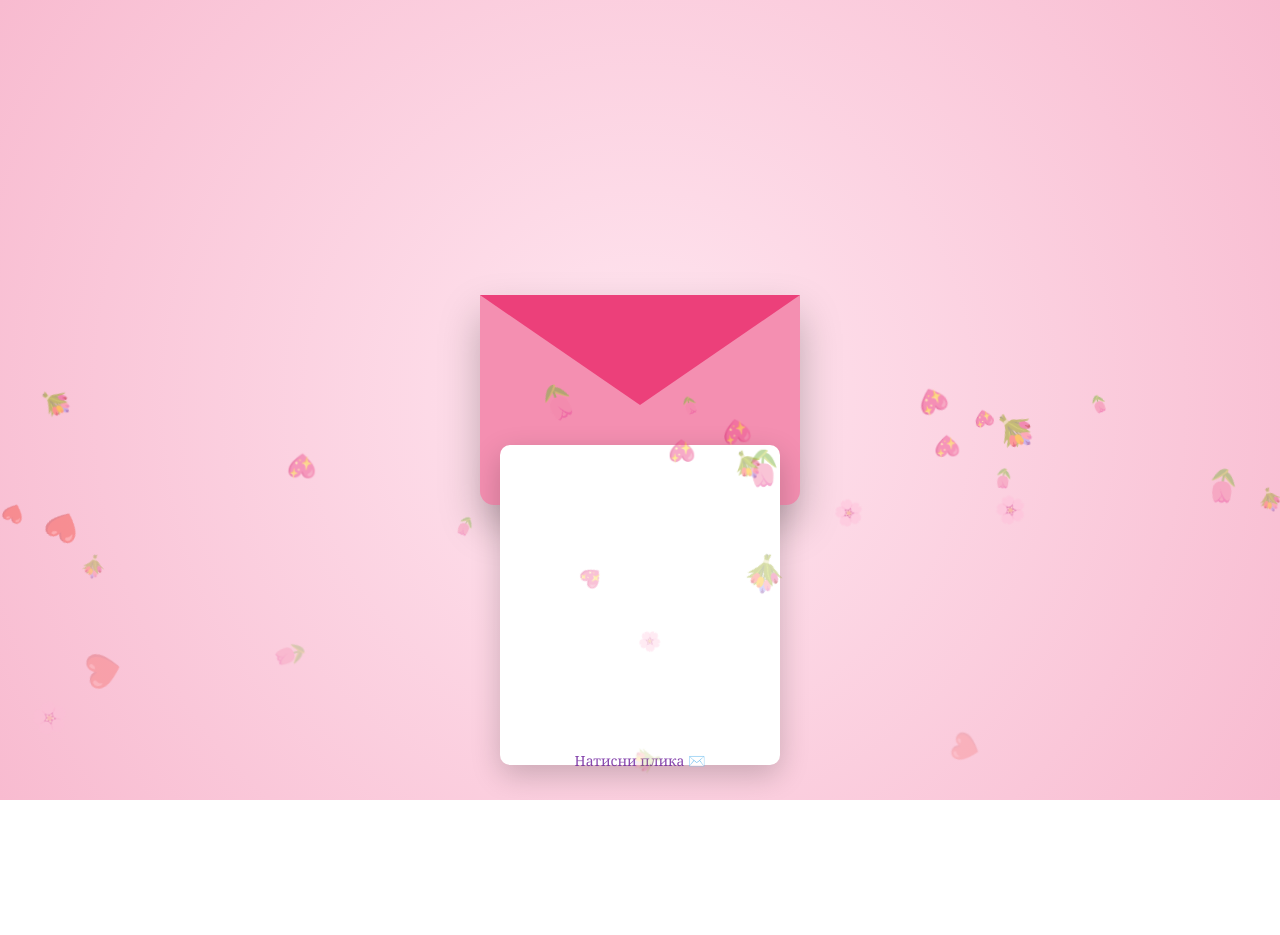
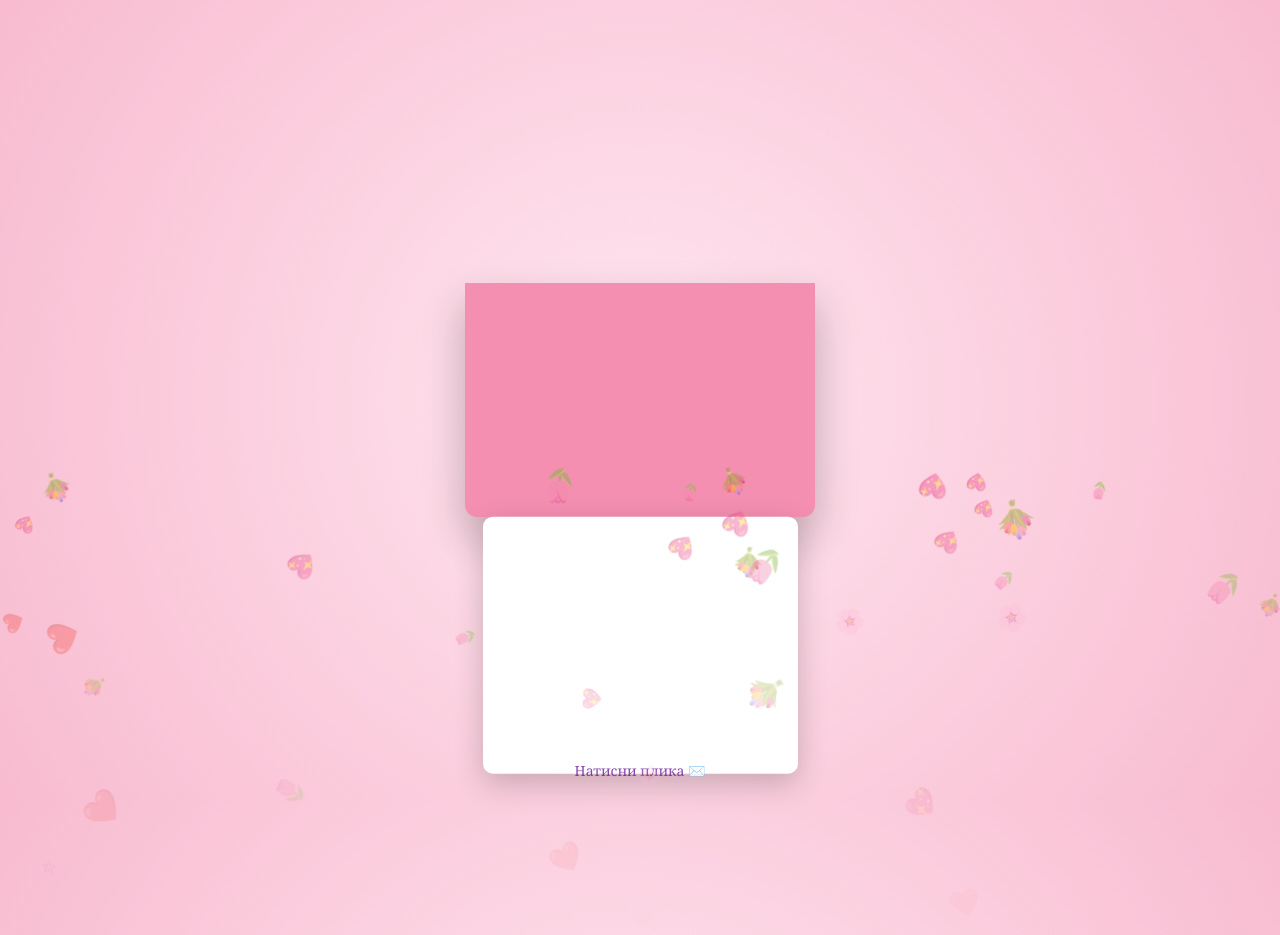
Before and after one commit to krischotoyt-cpu/krischotoyt-cpu.github.io, a plain HTML site: page index.html in a window 1280 px wide. Before the commit the page ends 800 px from the top, so only its background shows below. Drawn offline with Linux system fonts and the light colour scheme.

Commit message:
Update index.html

```diff
--- a/index.html
+++ b/index.html
@@ -2,6 +2,7 @@
 <html lang="bg">
 <head>
 <meta charset="UTF-8">
+<meta name="viewport" content="width=device-width, initial-scale=1.0">
 <title>Любовно писмо ❤️</title>
 
 <style>
@@ -19,10 +20,11 @@ body {
 /* ✉️ Плик */
 .envelope {
   position: relative;
-  width: 320px;
-  height: 210px;
+  width: 80%;
+  max-width: 350px;
+  aspect-ratio: 1.5;
   background: #f48fb1;
-  border-radius: 0 0 14px 14px;
+  border-radius: 0 0 12px 12px;
   cursor: pointer;
   box-shadow: 0 20px 40px rgba(0,0,0,0.25);
 }
@@ -33,11 +35,11 @@ body {
   left: 0;
   width: 0;
   height: 0;
-  border-left: 160px solid transparent;
-  border-right: 160px solid transparent;
-  border-top: 110px solid #ec407a;
+  border-left: 50% solid transparent;
+  border-right: 50% solid transparent;
+  border-top: 60% solid #ec407a;
   transform-origin: top;
-  transition: transform 1.2s ease;
+  transition: transform 1s ease;
 }
 
 .envelope.open .flap {
@@ -47,21 +49,22 @@ body {
 /* 📄 Лист */
 .letter {
   position: absolute;
-  bottom: -260px;
-  left: 20px;
-  width: 280px;
-  height: 320px;
+  bottom: 0;
+  left: 5%;
+  width: 90%;
+  height: 110%;
   background: #fff;
   border-radius: 10px;
   padding: 20px;
   box-sizing: border-box;
   box-shadow: 0 10px 30px rgba(0,0,0,0.2);
-  transition: bottom 2s ease;
+  transform: translateY(100%);
+  transition: transform 1.5s ease;
   overflow: hidden;
 }
 
 .envelope.open .letter {
-  bottom: 20px;
+  transform: translateY(-5%);
 }
 
 /* ✨ Текст */
@@ -72,23 +75,23 @@ body {
 }
 
 .envelope.open h2 {
+  animation: fadeIn 1.5s forwards 0.5s;
+}
+
+.envelope.open p:nth-of-type(1) {
   animation: fadeIn 1.5s forwards 1.5s;
 }
 
-.envelope.open p:nth-of-type(1) {
+.envelope.open p:nth-of-type(2) {
   animation: fadeIn 1.5s forwards 2.5s;
 }
 
-.envelope.open p:nth-of-type(2) {
+.envelope.open p:nth-of-type(3) {
   animation: fadeIn 1.5s forwards 3.5s;
 }
 
-.envelope.open p:nth-of-type(3) {
-  animation: fadeIn 1.5s forwards 4.5s;
-}
-
 .envelope.open .verse {
-  animation: fadeIn 2s forwards 5.5s;
+  animation: fadeIn 2s forwards 4.5s;
 }
 
 h2 {
@@ -97,7 +100,7 @@ h2 {
 }
 
 p {
-  font-size: 15px;
+  font-size: 14px;
   line-height: 1.5;
   color: #444;
   margin-top: 12px;
@@ -105,7 +108,7 @@ p {
 
 .verse {
   margin-top: 14px;
-  font-size: 13px;
+  font-size: 12px;
   font-style: italic;
   color: #6a1b9a;
   border-top: 1px dashed #ddd;
@@ -131,13 +134,25 @@ p {
   }
 }
 
-/* 👇 Подсказка */
+/* Подсказка */
 .hint {
   position: absolute;
-  bottom: 30px;
+  bottom: 20px;
   font-size: 14px;
   color: #6a1b9a;
   opacity: 0.8;
+  text-align: center;
+  width: 100%;
+}
+
+/* Responsive текст */
+@media (max-width: 480px){
+  p, .verse {
+    font-size: 13px;
+  }
+  h2 {
+    font-size: 18px;
+  }
 }
 </style>
 </head>
@@ -167,36 +182,31 @@ p {
     </p>
 
     <div class="verse">
-      „Любовта е дълготърпелива, милостива…
-      всичко търпи, на всичко се надява.“
-      <br>— 1 Коринтяни 13:4–7
+      „Любовта е дълготърпелива, милостива…<br>
+      всичко търпи, на всичко се надява.“<br>
+      — 1 Коринтяни 13:4–7
     </div>
   </div>
 </div>
 
 <div class="hint">Натисни плика ✉️</div>
 
-<!-- 🎵 Музика -->
-<audio id="music" loop>
-  <source src="https://cdn.pixabay.com/download/audio/2022/03/15/audio_0f7e5a9f74.mp3" type="audio/mpeg">
-</audio>
-
+<!-- 🌸 Падащи сърца и цветя -->
 <script>
 function openLetter() {
   document.querySelector('.envelope').classList.add('open');
   document.querySelector('.hint').style.display = 'none';
-  document.getElementById('music').play();
 }
 
-/* 🌸 Сърчица и цветя */
+/* Добавяне на падащи икони */
 const icons = ["❤️","🌸","💐","💖","🌷"];
-for(let i=0;i<30;i++){
+for(let i=0;i<35;i++){
   const el = document.createElement("div");
   el.className = "fall";
   el.innerText = icons[Math.floor(Math.random()*icons.length)];
   el.style.left = Math.random()*100 + "vw";
   el.style.fontSize = 16 + Math.random()*20 + "px";
-  el.style.animationDuration = 6 + Math.random()*6 + "s";
+  el.style.animationDuration = 5 + Math.random()*5 + "s";
   document.body.appendChild(el);
 }
 </script>
```
